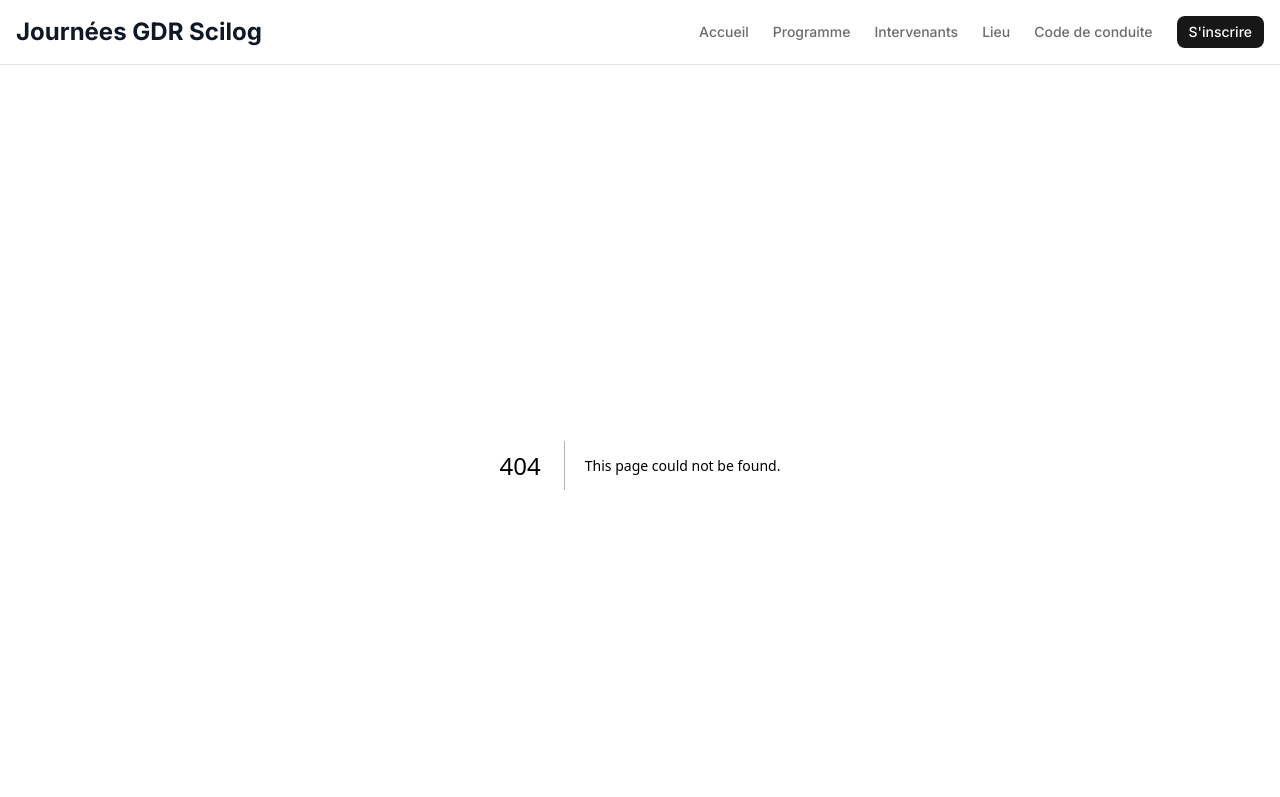
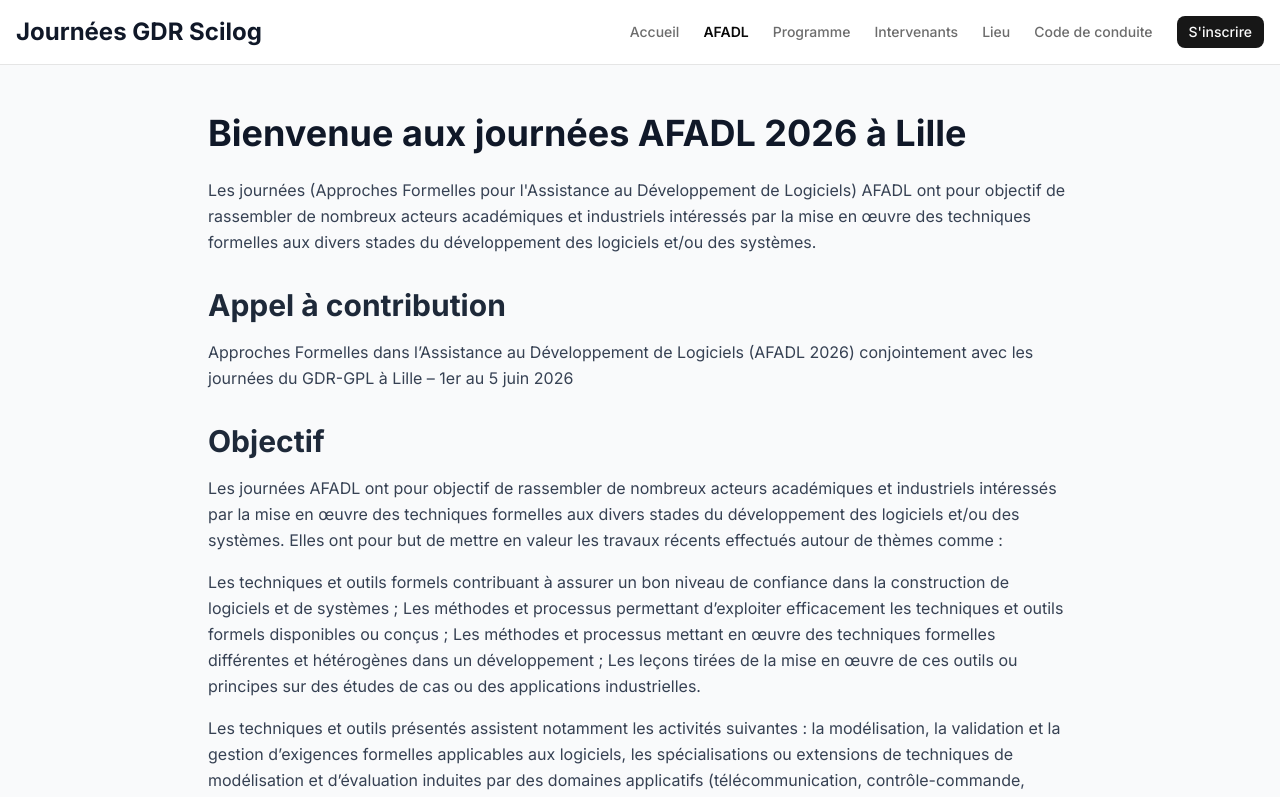
Before and after one commit to jn-gdr-scilog/2026, a Next.js app: page /2026/afadl in a window 1280 px wide. Before the commit this address had no page. Shown: the top 797 px of the page. Built offline with nearby package versions, Linux system fonts and the light colour scheme.

Commit message:
feat: Add afadl page

```diff
--- /dev/null
+++ b/app/afadl/page.tsx
@@ -0,0 +1,26 @@
+import { getPage } from "@/lib/mdx";
+import { MDXRemote } from "next-mdx-remote/rsc";
+import { MDXComponents } from "@/components/mdx/MDXComponents";
+
+export default async function AfadelPage() {
+  const pageData = await getPage("afadl");
+
+  if (!pageData) {
+    return (
+      <div className="container max-w-4xl mx-auto px-4 py-12">
+        <h1 className="text-4xl font-bold mb-4">AFADL</h1>
+        <p className="text-gray-600">Contenu à venir.</p>
+      </div>
+    );
+  }
+
+  const { frontMatter, content } = pageData;
+
+  return (
+    <div className="min-h-screen bg-gray-50">
+      <div className="container max-w-4xl mx-auto px-4 py-12">
+        <MDXRemote source={content} components={MDXComponents} />
+      </div>
+    </div>
+  );
+}
--- a/app/code-of-conduct/page.tsx
+++ b/app/code-of-conduct/page.tsx
@@ -1,11 +1,6 @@
 import { getPage } from "@/lib/mdx"
 import { MDXRemote } from "next-mdx-remote/rsc"
 import { MDXComponents } from "@/components/mdx/MDXComponents"
-
-export const metadata = {
-  title: "Code de conduite - GDR Scilog 2026",
-  description: "Règles de bienveillance et de respect pour la conférence GDR Scilog 2026",
-}
 
 export default async function CodeOfConductPage() {
   const pageData = await getPage('code-of-conduct')
--- a/components/layout/Header.tsx
+++ b/components/layout/Header.tsx
@@ -19,6 +19,7 @@ export function Header() {
 
   const navLinks = [
     { href: "/", label: "Accueil", icon: "home" },
+    { href: "/afadl", label: "AFADL", icon: "info" },
     { href: "/programme", label: "Programme", icon: "calendar" },
     { href: "/speakers", label: "Intervenants", icon: "users" },
     { href: "/venue", label: "Lieu", icon: "map" },
@@ -31,6 +32,12 @@ export function Header() {
         return (
           <svg className="w-5 h-5" fill="none" stroke="currentColor" viewBox="0 0 24 24">
             <path strokeLinecap="round" strokeLinejoin="round" strokeWidth={2} d="M3 12l2-2m0 0l7-7 7 7M5 10v10a1 1 0 001 1h3m10-11l2 2m-2-2v10a1 1 0 01-1 1h-3m-6 0a1 1 0 001-1v-4a1 1 0 011-1h2a1 1 0 011 1v4a1 1 0 001 1m-6 0h6" />
+          </svg>
+        )
+      case "info":
+        return (
+          <svg className="w-5 h-5" fill="none" stroke="currentColor" viewBox="0 0 24 24">
+            <path strokeLinecap="round" strokeLinejoin="round" strokeWidth={2} d="M13 16h-1v-4h-1m1-4h.01M21 12a9 9 0 11-18 0 9 9 0 0118 0z" />
           </svg>
         )
       case "calendar":
@@ -144,7 +151,7 @@ export function Header() {
         className="lg:hidden fixed bottom-0 left-0 right-0 z-50 bg-background border-t shadow-lg"
         style={{ paddingBottom: 'env(safe-area-inset-bottom, 0px)' }}
       >
-        <div className="grid grid-cols-6">
+        <div className="grid grid-cols-7">
           {navLinks.map((link) => (
             <Link
               key={link.href}
--- /dev/null
+++ b/content/pages/afadl.mdx
@@ -0,0 +1,51 @@
+# Bienvenue aux journées AFADL 2026 à Lille
+
+Les journées (Approches Formelles pour l'Assistance au Développement de Logiciels) AFADL ont pour objectif de rassembler de nombreux acteurs académiques et industriels intéressés par la mise en œuvre des techniques formelles aux divers stades du développement des logiciels et/ou des systèmes.
+
+## Appel à contribution
+
+Approches Formelles dans l’Assistance au Développement de Logiciels (AFADL 2026) conjointement avec les journées du GDR-GPL à Lille – 1er au 5 juin 2026
+
+## Objectif
+
+Les journées AFADL ont pour objectif de rassembler de nombreux acteurs académiques et industriels intéressés par la mise en œuvre des techniques formelles aux divers stades du développement des logiciels et/ou des systèmes. Elles ont pour but de mettre en valeur les travaux récents effectués autour de thèmes comme :
+
+    Les techniques et outils formels contribuant à assurer un bon niveau de confiance dans la construction de logiciels et de systèmes ;
+    Les méthodes et processus permettant d’exploiter efficacement les techniques et outils formels disponibles ou conçus ;
+    Les méthodes et processus mettant en œuvre des techniques formelles différentes et hétérogènes dans un développement ;
+    Les leçons tirées de la mise en œuvre de ces outils ou principes sur des études de cas ou des applications industrielles.
+
+Les techniques et outils présentés assistent notamment les activités suivantes : la modélisation, la validation et la gestion d’exigences formelles applicables aux logiciels, les spécialisations ou extensions de techniques de modélisation et d’évaluation induites par des domaines applicatifs (télécommunication, contrôle-commande, robotiques, systèmes interactifs, architectures, composition de services, applications distribuées sur le web, …) ou des points de vue particuliers sur les systèmes (sécurité informatique, exécution temps réel, …), le passage d’une étape de conception à la suivante : patrons de raffinement de spécifications, déploiement d’une architecture logicielle sur une architecture matérielle, génération automatique de code, réutilisation de composants, le test et l’évaluation rigoureuse de modèles formels ou codes, la spécification et la vérification formelles d’architectures, de modèles et de programmes.
+
+On s’intéressera aussi à la combinaison d’approches formelles avec des approches informelles ou semi-formelles ou à la coopération de techniques formelles de développement avec des techniques plus classiques (par exemple à la complémentarité vérification formelle / test pour les aspects V&V), aussi bien qu’à l’adaptation des approches formelles aux techniques d’apprentissage automatique et au domaine de l’informatique quantique.
+
+# Contributions
+
+Cinq sortes de contributions sont attendues ; elles seront toutes publiées dans les actes de la conférence :
+
+**Recherche originale (4-8 pages)**
+
+Un tel article présente une problématique de recherche académique ou industrielle et des résultats non encore publiés, de façon ciblée pour la communauté francophone. Des articles courts sont acceptables s’ils correspondent à la présentation motivée d’un problème et de travaux en cours, d’un point de vue ou d’une approche émergente ou d’expériences industrielles.
+
+**Session doctorants (2-4 pages)**
+
+Pour permettre aux doctorants de présenter leurs travaux en cours et d’avoir un retour de la communauté, le comité de programme invite les doctorants à soumettre un papier présentant leur problématique et leurs résultats préliminaires ou déjà publiés. Les doctorants retenus pour cette session pourront faire une demande de bourse pour participer aux journées.
+
+**Démonstrations d’outils (2-4 pages)**
+
+Un article de démonstration d’outil vise à présenter l’originalité, la pertinence et les performances d’un outil de recherche académique ou industrielle. L’article précisera les noms des auteurs, le nom de l’outil, les services offerts par l’outil et éventuellement des pointeurs vers des sources d’informations complémentaires (principes techniques sous-jacents, mode d’emploi, compte-rendu d’application, …). Celui-ci pourra, selon le désir des auteurs, être couplé ou non à un poster outil aux journées du GDR.
+
+**Présentations de projets (2-4p)**
+
+Il s’agit de présenter un projet accepté, d’envergure nationale ou internationale, ainsi que quelques uns des résultats obtenus dans ce projet. L’article mentionnera les noms des partenaires, l’agence de financement, les objectifs et les dates du projet.
+
+**Résumés longs (2-4p)**
+
+Ce sont des présentations de recherches publiées récemment. Pour éviter que les meilleurs travaux de la communauté francophone soient uniquement présentés dans les conférences ou revues internationales, le comité de programme invite tout membre de la communauté ayant un article en cours de soumission ou récemment accepté (depuis l’édition précédente) à une conférence ou revue internationale à le soumettre également à AFADL pour présentation. La référence bibliographique du travail d’origine devra être indiquée lors de la soumission, ainsi que le statut du papier (soumis ou accepté).
+
+# Dates
+
+- Soumission des résumés : lundi 23 mars 2026
+- Date limite de soumission : lundi 30 mars 2026
+- Notification aux auteurs : jeudi 7 mai 2026
+- Version finale des articles : vendredi 15 mai 2026
```
